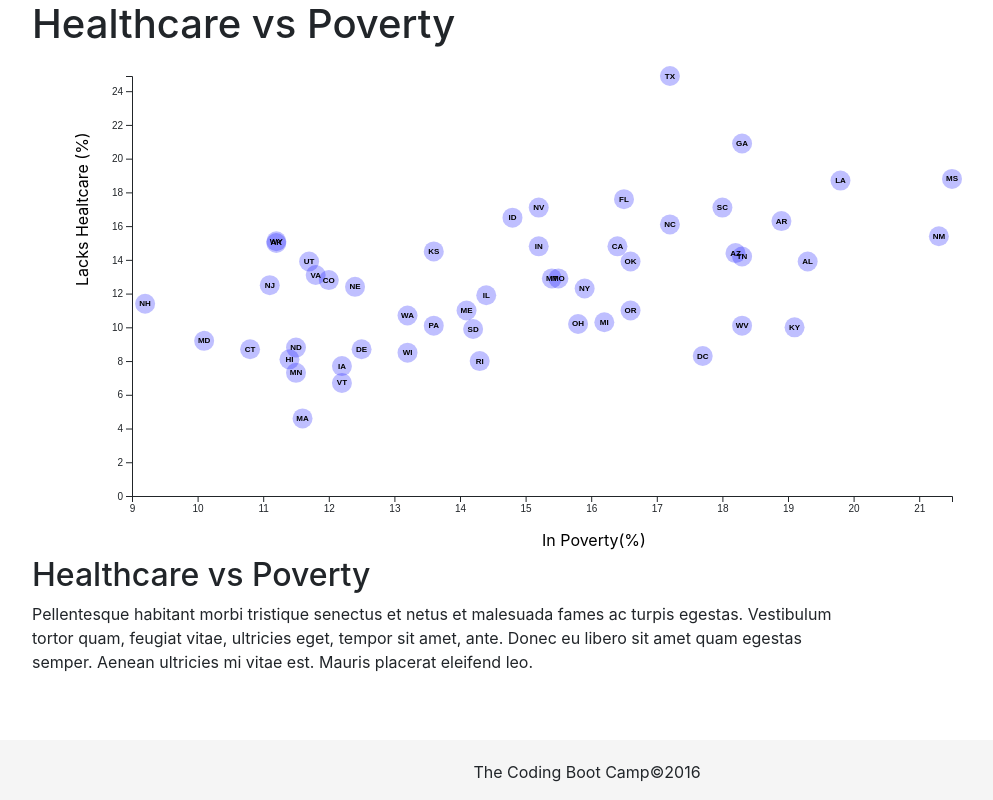
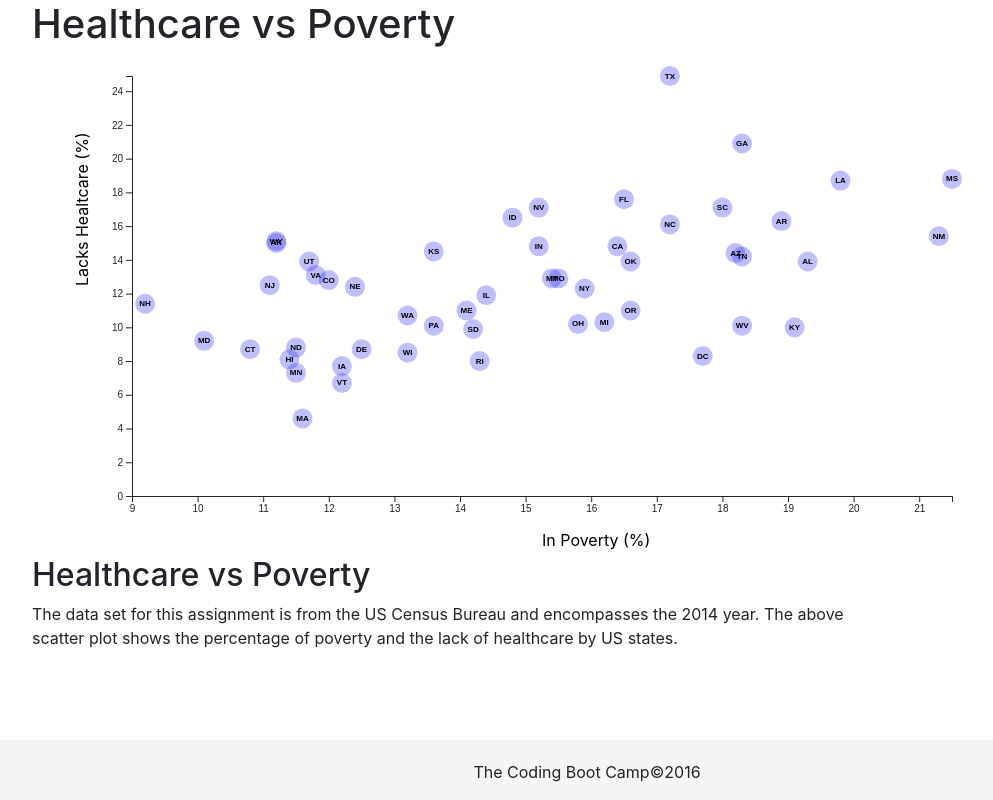
Before and after one commit to crismariano/D3-challenge, a plain HTML site: page StarterCode/index.html in a window 1280 px wide. Shown: the whole page, without its empty margins (53-1046 px from the left). Drawn offline with nearby package versions, Linux system fonts and the light colour scheme.

Commit message:
commit 8

```diff
--- a/StarterCode/assets/js/app.js
+++ b/StarterCode/assets/js/app.js
@@ -101,7 +101,7 @@ d3.csv("assets/data/data.csv").then(function(journalData) {
     chartGroup.append("text")
       .attr("transform", `translate(${width / 2}, ${height + margin.top + 30})`)
       .attr("class", "axisText")
-      .text("In Poverty(%)");
+      .text("In Poverty (%)");
   }).catch(function(error) {
     console.log(error);
   });
--- a/StarterCode/index.html
+++ b/StarterCode/index.html
@@ -28,9 +28,9 @@
       <div class="col-xs-12  col-md-9">
         <div class="article">
           <h2>Healthcare vs Poverty</h2>
-          <p>Pellentesque habitant morbi tristique senectus et netus et malesuada fames ac turpis egestas. Vestibulum tortor
-            quam, feugiat vitae, ultricies eget, tempor sit amet, ante. Donec eu libero sit amet quam egestas semper. Aenean
-            ultricies mi vitae est. Mauris placerat eleifend leo.</p>
+          <p>The data set for this assignment is from the US Census Bureau and encompasses the 2014 year. The above scatter plot shows the
+           percentage of poverty and the lack of healthcare by US states.
+            </p>
 
           <!-- <p>Pellentesque habitant morbi tristique senectus et netus et malesuada fames ac turpis egestas. Vestibulum tortor
             quam, feugiat vitae, ultricies eget, tempor sit amet, ante. Donec eu libero sit amet quam egestas semper. Aenean
```
